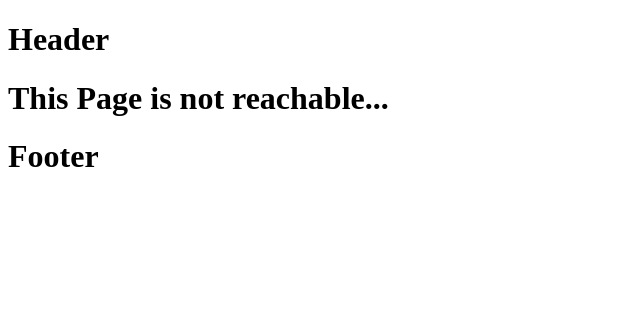
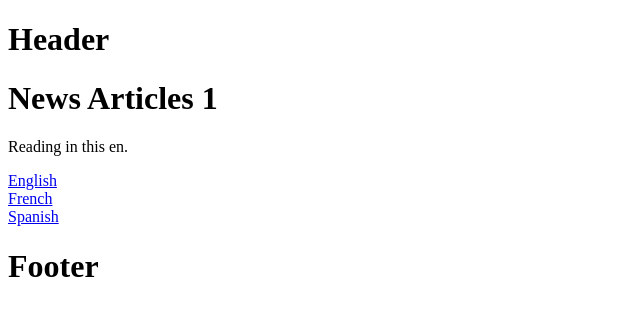
Before and after one commit to abhaibajpai1996/nextjslearn, a Next.js app: page /articles/1 in a window 1280 px wide. Before the commit this address had no page. Shown: the top 316 px of the page, without its empty margins (0-640 px from the left). Built offline with nearby package versions, Linux system fonts and the light colour scheme.

Commit message:
params and search params concept

```diff
--- /dev/null
+++ b/app/articles/[articleId]/page.tsx
@@ -0,0 +1,28 @@
+import Link from "next/link"
+export default async function Articles(
+    {params,searchParams}:
+    {params:Promise<{articleId:string}>,
+searchParams:Promise<{lang?:"en" | "fr" | "es"}>}
+
+)
+{
+    const {articleId} = await params;
+    const {lang="en"} = await searchParams;
+    return (
+        <>
+         <h1>News Articles {articleId}</h1>
+        <p>Reading in this {lang}.</p>
+
+        <Link href={`/articles/${articleId}?lang=en`}>English</Link>
+        <br />
+        <Link href={`/articles/${articleId}?lang=fr`}>French</Link>
+        <br />
+        <Link href={`/articles/${articleId}?lang=es`}>Spanish</Link>
+        </>
+
+        )
+}
+//params are used to capture dynamic segments in the URL,
+//  while searchParams are used to capture query parameters.
+//  In this example, articleId is a dynamic segment in the URL,
+// and lang is a query parameter that specifies the language for reading the article.
```
Also changed, not shown: app/page.tsx (+12 -0 lines).
